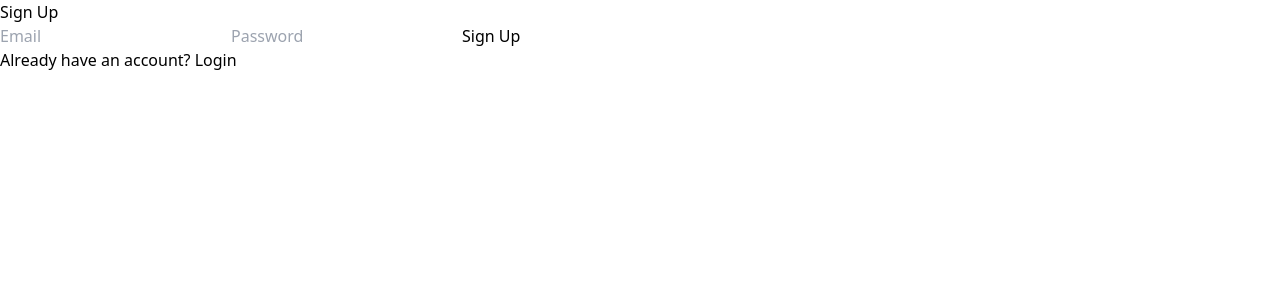
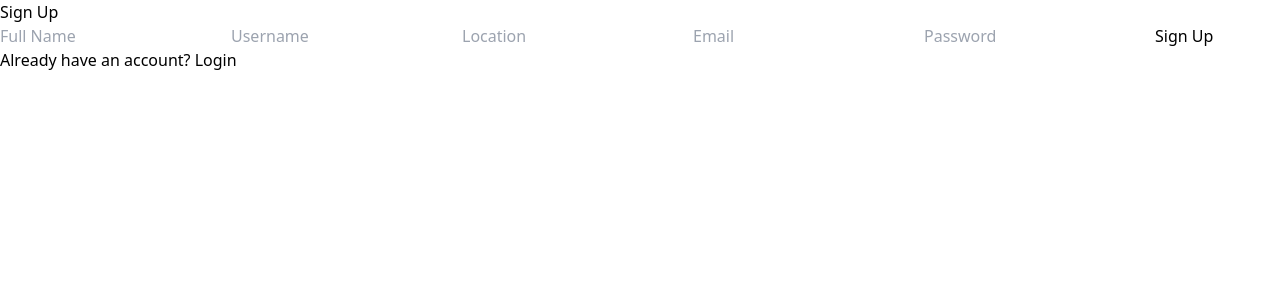
Before and after one commit to sugarcane1001/FootPrint-Mayhem, a React (Vite) app in the folder FrontEnd/: page /auth in a window 1280 px wide. Both pictures are taken after a click on the button "Don't have an account? Sign Up". Shown: the top 300 px of the page. Built offline with nearby package versions, Linux system fonts and the light colour scheme.

Commit message:
added firestore db

```diff
--- a/FrontEnd/src/firebase.js
+++ b/FrontEnd/src/firebase.js
@@ -1,8 +1,8 @@
 import { initializeApp } from "firebase/app";
+import { getAnalytics } from "firebase/analytics";
+import { getFirestore } from "firebase/firestore";
 import { getAuth } from "firebase/auth";
-import { getAnalytics } from "firebase/analytics";
 
-// Firebase configuration
 const firebaseConfig = {
   apiKey: "AIzaSyBUr6P3_Edn2cV9S-_SD_HQxbsLkFxWhVM",
   authDomain: "hackharvard-ec32c.firebaseapp.com",
@@ -13,10 +13,11 @@ const firebaseConfig = {
   measurementId: "G-M9GHDDSM9B"
 };
 
-// Initialize Firebase
 const app = initializeApp(firebaseConfig);
 const analytics = getAnalytics(app);
 
-// Initialize Firebase Authentication and export it
+const db = getFirestore(app);
+
 const auth = getAuth(app);
-export { auth };
+
+export { db, auth };
--- a/FrontEnd/src/pages/AuthPage.jsx
+++ b/FrontEnd/src/pages/AuthPage.jsx
@@ -2,32 +2,49 @@ import React, { useState } from 'react';
 import { auth } from '../firebase';
 import { signInWithEmailAndPassword, createUserWithEmailAndPassword } from 'firebase/auth';
 import { useNavigate } from 'react-router-dom';
+import { db } from '../firebase';
+import { doc, setDoc } from 'firebase/firestore';
 
 export function AuthPage() {
     const [email, setEmail] = useState('');
     const [password, setPassword] = useState('');
-    const [isLogin, setIsLogin] = useState(true); // State to toggle between login and signup
+    const [fullName, setFullName] = useState('');
+    const [location, setLocation] = useState('');
+    const [username, setUsername] = useState('');
+    const [isLogin, setIsLogin] = useState(true);
     const navigate = useNavigate();
 
-    // Toggle between login and signup
-    const toggleLogin = () => setIsLogin(!isLogin);
+    const toggleLogin = () => {
+        setIsLogin(!isLogin);
+        setFullName('');
+        setLocation('');
+        setUsername('');
+    };
 
-    // form submission
     const handleSubmit = async (e) => {
         e.preventDefault();
         try {
             if (isLogin) {
                 // Sign in existing user
                 await signInWithEmailAndPassword(auth, email, password);
-                navigate('/dashboard'); // Redirect to dashboard on successful login
+                navigate('/dashboard');
             } else {
                 // Create a new user
-                await createUserWithEmailAndPassword(auth, email, password);
-                navigate('/dashboard'); // Redirect to dashboard on successful signup
+                const userCredential = await createUserWithEmailAndPassword(auth, email, password);
+                const user = userCredential.user;
+
+                await setDoc(doc(db, 'users', user.uid), {
+                    fullName,
+                    username,
+                    email,
+                    location,
+                });
+
+                navigate('/dashboard');
             }
         } catch (error) {
             console.error("Authentication error:", error.message);
-            alert(error.message); // if error
+            alert(error.message);
         }
     };
 
@@ -38,6 +55,35 @@ export function AuthPage() {
                     {isLogin ? 'Login' : 'Sign Up'}
                 </h1>
                 <form onSubmit={handleSubmit} className="space-y-4">
+                    {!isLogin && (
+                        <>
+                            <input
+                                type="text"
+                                placeholder="Full Name"
+                                value={fullName}
+                                onChange={(e) => setFullName(e.target.value)}
+                                required
+                                className="w-full p-2 border border-gray-300 rounded-md"
+                            />
+                            <input
+                                type="text"
+                                placeholder="Username"
+                                value={username}
+                                onChange={(e) => setUsername(e.target.value)}
+                                required
+                                className="w-full p-2 border border-gray-300 rounded-md"
+                            />
+                            <input
+                                type="text"
+                                placeholder="Location"
+                                value={location}
+                                onChange={(e) => setLocation(e.target.value)}
+                                required
+                                className="w-full p-2 border border-gray-300 rounded-md"
+                            />
+                        </>
+                    )}
+
                     <input
                         type="email"
                         placeholder="Email"
```
